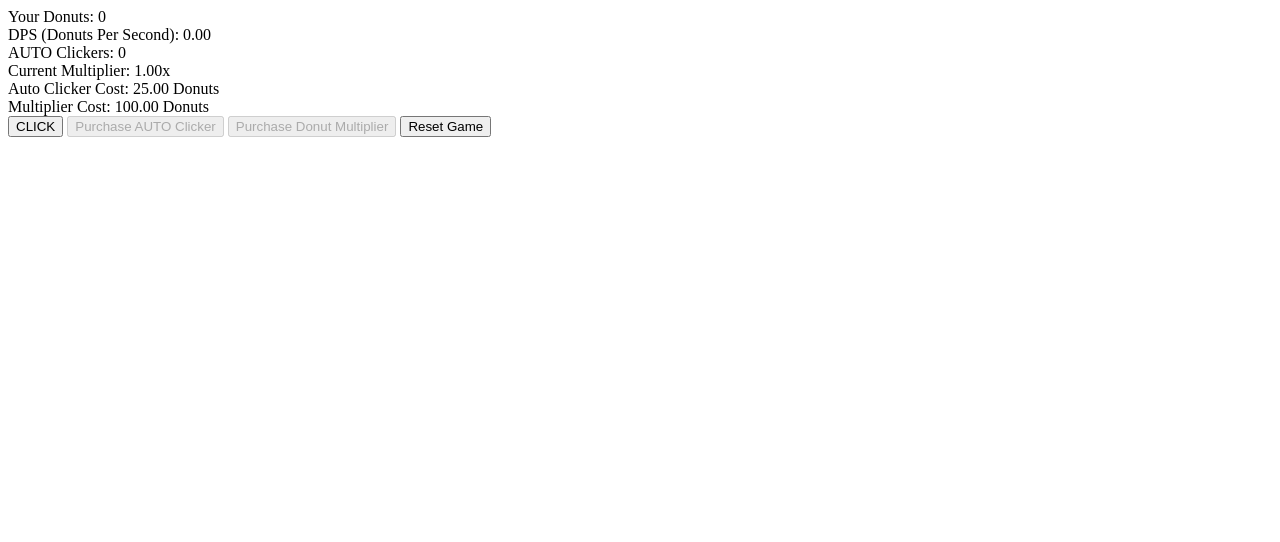
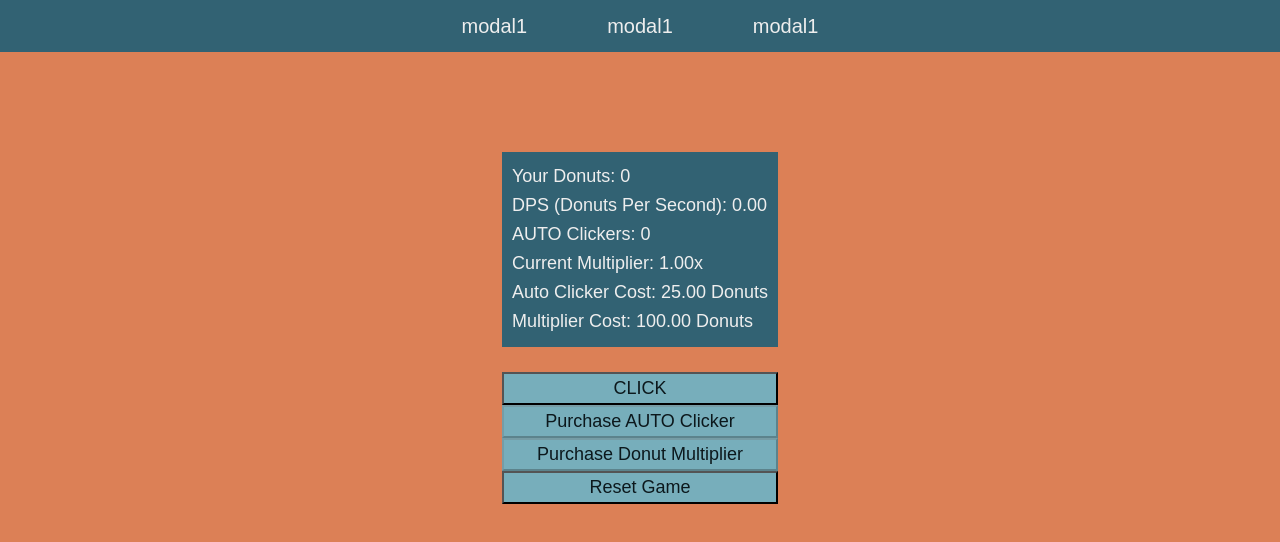
Before and after one commit to emfaler/Donut-Clicker, a plain HTML site: page index.html in a window 1280 px wide. Drawn offline with Linux system fonts and the light colour scheme.

Commit message:
added css

```diff
--- a/index.html
+++ b/index.html
@@ -4,21 +4,56 @@
     <meta charset="UTF-8">
     <meta name="viewport" content="width=device-width, initial-scale=1.0">
     <title>Module 4 Project</title>
+    <link rel="stylesheet" href="src\css\style.css">
+
+
 </head>
 <body>
+    <nav class="modalNav">
+        <p>modal1</p>
+        <p>modal1</p>
+        <p>modal1</p>
+
+    </nav>
+
+    <h1 class="mainTitle">Donut Clicker</h1>
+
+    <header>
+
+
+
+
+
+
+
+
+
+
+
+    </header>
+    <main class="donutGame">
         <div class="container">
+            <div class="textContainer">
                 <div id="donutCount"> 0 </div>
                 <div id="DPS"> 0 </div>
                 <div id="autoCountText"> 0 </div>
                 <div id="multCountText"> 0 </div>
                 <div id="autoText"> 0 </div>
                 <div id="multText"> 0 </div>
+            </div>
+
+            <div class="buttonContainer">
                 <button id="clickButton">CLICK</button>
                 <button id="autoButton">Purchase AUTO Clicker</button>
                 <button id="multButton">Purchase Donut Multiplier</button>
                 <button id="resetButton">Reset Game</button>
+            </div>
+
             <div class="anchor"></div>
         </div>
+    </main>
+
+
     <script src="./src/js/Donut.js"></script>
     <script src="./src/js/app.js"></script>
 </body>
--- a/src/css/style.css
+++ b/src/css/style.css
@@ -0,0 +1,76 @@
+* {
+    font-family: sans-serif, Arial, Helvetica;
+    line-height: 1.618em;
+    box-sizing: border-box;
+    margin: 0;
+    padding: 0;
+
+}
+
+body {
+    background: "src\images\Donut Background.jpg";
+
+
+    background-color:#DC8056 ;
+}
+
+
+
+nav {
+    position: fixed;
+    top: 0;
+    left: 0;
+    width: 100%;
+
+    display: flex;
+    flex-flow: row;
+    justify-content: center;
+
+    background: #326273;
+
+    font-size: 20px
+
+
+}
+
+nav p{
+    padding: .5em 2em;
+    color: #EEEEEE;
+}
+
+main button{
+    background-color: #77AEBB;
+    font-size: large;
+    color: #0C181C
+
+
+}
+
+
+
+.donutGame{
+    display: flex;
+    justify-content: center;
+    flex-flow: wrap;
+}
+
+.buttonContainer{
+    display: flex;
+    flex-flow: column;
+    padding-top: 25px;
+
+}
+
+.textContainer{
+    margin-top: 100px;
+    padding: 10px;
+    display: flex;
+    flex-flow: column;
+    background-color:#326273;
+    color: #EEEEEE;
+    font-size: large;
+
+
+
+
+}
--- a/src/js/app.js
+++ b/src/js/app.js
@@ -1,3 +1,4 @@
+
 //Text
 const donutCount = document.getElementById("donutCount");
 const autoCountText = document.getElementById("autoCountText");
```
Also changed, not shown: src/images/Donut Background.jpg (added). Lines whose indentation alone changed are shown as unchanged.
